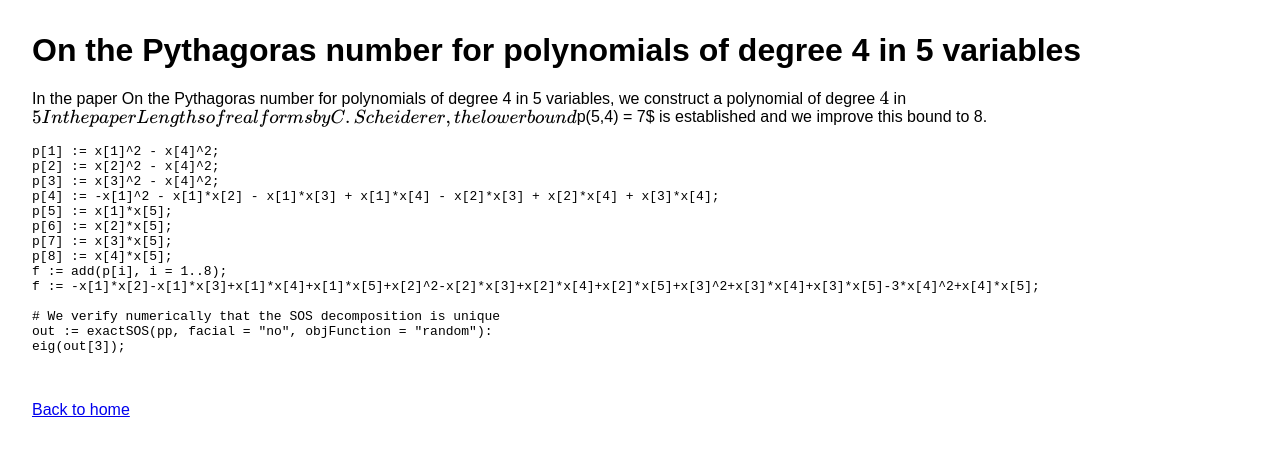
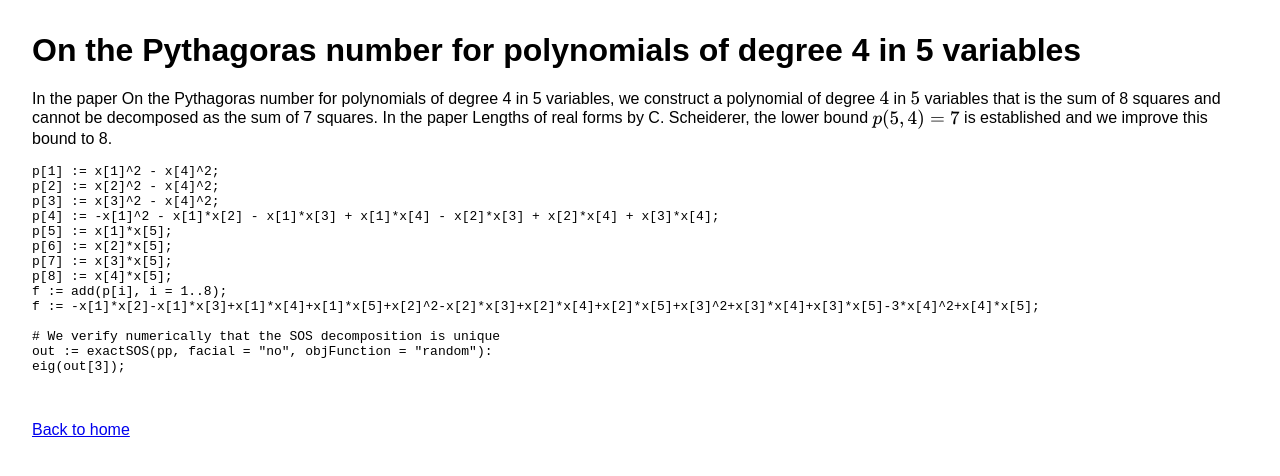
Before and after one commit to slap/sos-encyclopedia, a Jekyll site: the page built from _polynomials/laplagne_pythagoras54.md, in a window 1280 px wide. Shown: the top 476 px of the page. Built offline with Jekyll 4.4.1, drawn with Linux system fonts in a browser that asks for light colours.

````diff
--- a/_polynomials/laplagne_pythagoras54.md
+++ b/_polynomials/laplagne_pythagoras54.md
@@ -10,7 +10,7 @@ year: 2024
 ---
 
 In the paper On the Pythagoras number for polynomials of degree 4 in 5 variables,
-we construct a polynomial of degree $4$ in $5% variables that is the sum of 8 squares and cannot be decomposed as the sum of 7 squares.
+we construct a polynomial of degree $4$ in $5$ variables that is the sum of 8 squares and cannot be decomposed as the sum of 7 squares.
 In the paper Lengths of real forms by C. Scheiderer, the lower bound $p(5,4) = 7$ is established and we improve this bound to 8.
 
 ```ruby
````
